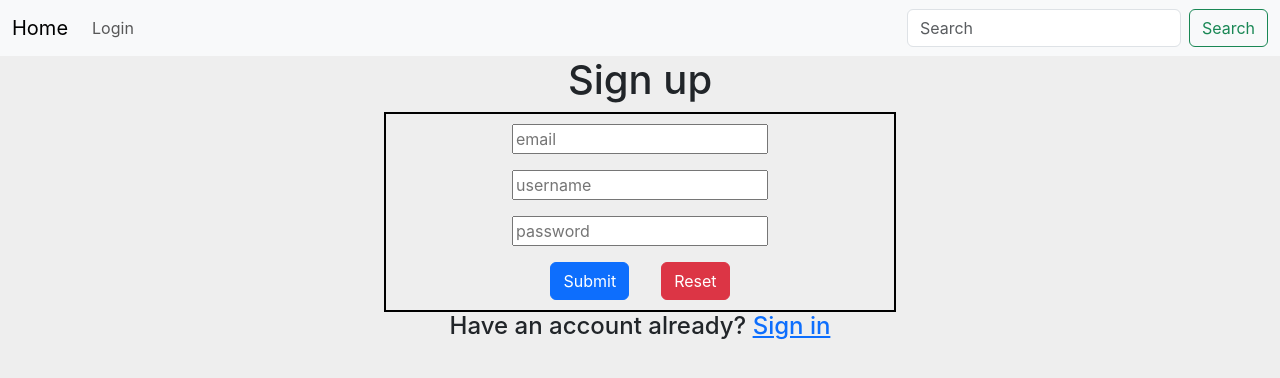
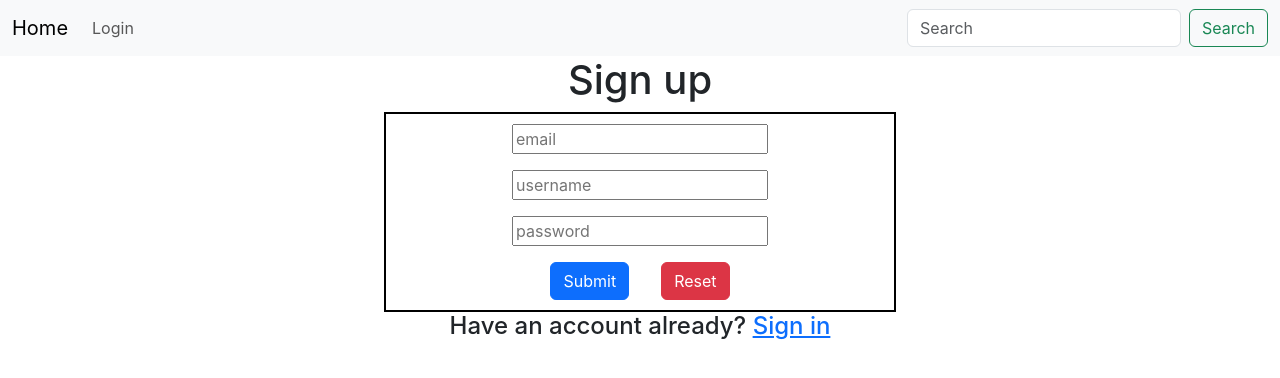
Before and after one commit to david485-rev/RecipeExplorer-front, a React (Create React App) app: page /register in a window 1280 px wide. Shown: the top 378 px of the page. Built offline with nearby package versions, Linux system fonts and the light colour scheme.

Commit message:
background css change

```diff
--- a/src/components/MyProfile/MyProfileView.tsx
+++ b/src/components/MyProfile/MyProfileView.tsx
@@ -41,6 +41,7 @@ function MyProfileView(props: any) {
 
     return (
         <>
+            <div className='backGround'>
             <div className="container mt-5">
                 <div className="row d-flex justify-content-center" >
                     <div className="col-md-7">
@@ -71,6 +72,7 @@ function MyProfileView(props: any) {
                     </div>
                 </div>
             </div>
+            </div>
         </>
     )
 }
--- a/src/styles/MyProfile/MyProfileView.css
+++ b/src/styles/MyProfile/MyProfileView.css
@@ -1,4 +1,4 @@
-body{
+.backGround{
     background:#eee;
 }
 
@@ -44,13 +44,13 @@ body{
 }
 
 .button {
-    border:1px solid #8E24AA !important;
+    border:1px solid #8E24AA;
     color:#8E24AA;
     height:40px;
 }
 
 .button:hover{
-    border:1px solid #8E24AA !important;
+    border:1px solid #8E24AA;
     color:#fff;
     height:40px;
     background-color:#8E24AA;
```
